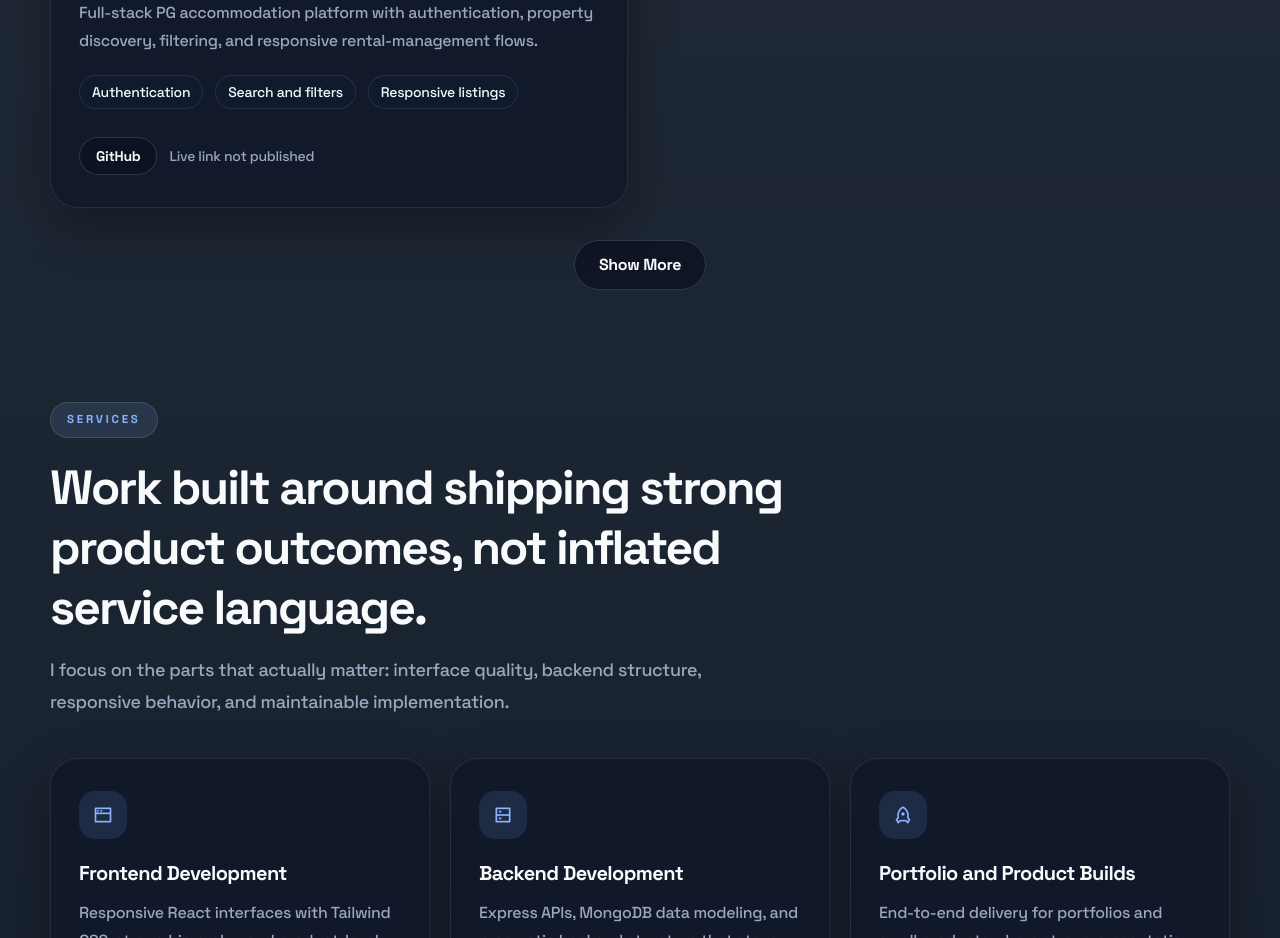
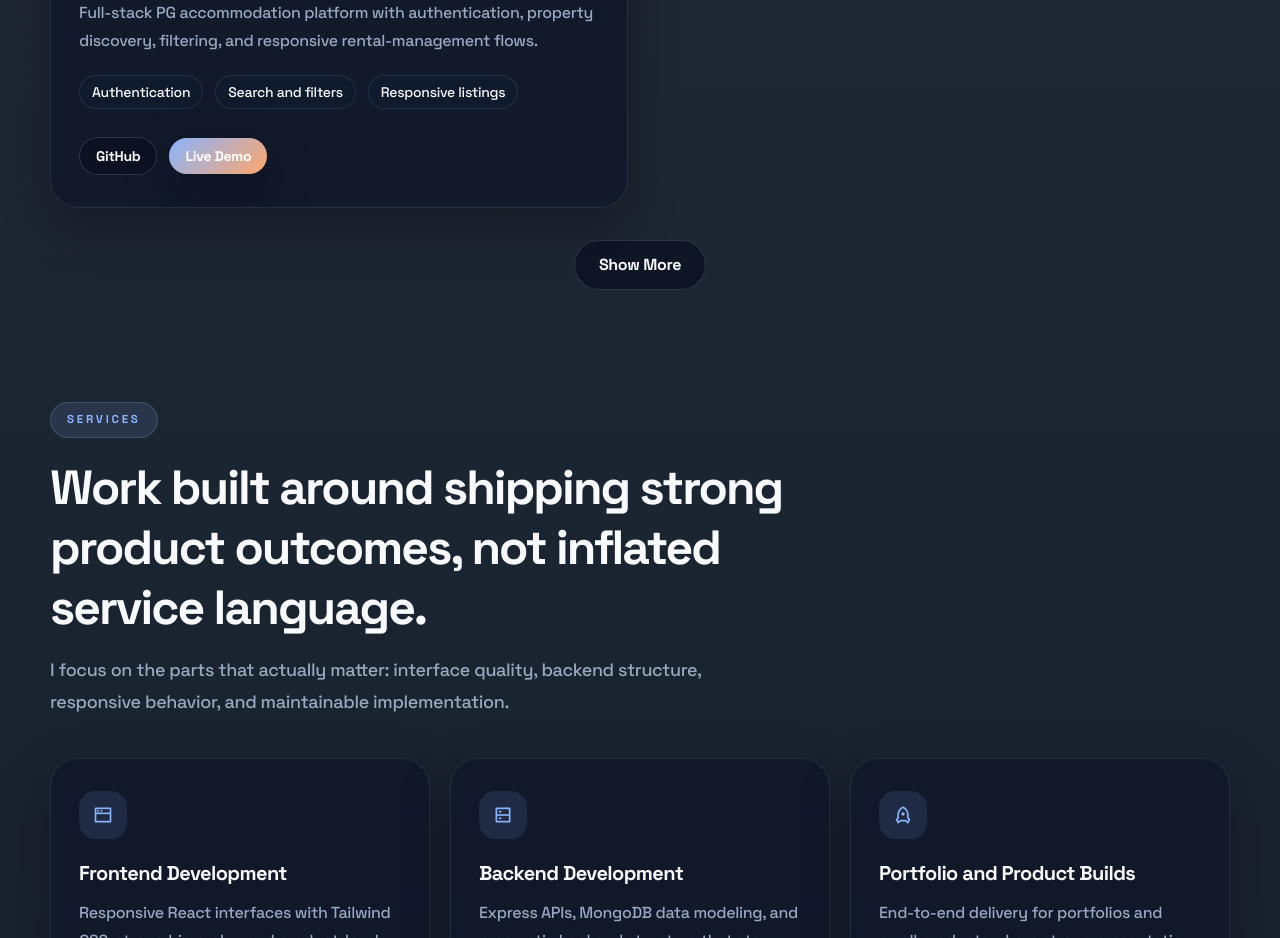
Before and after one commit to om2511/Om-Prajapati-Portfolio, a React (Vite) app in the folder frontend/: page / in a window 1280 px wide. Shown: the part 3700-4638 px from the top of the page. Built offline with nearby package versions, Linux system fonts and the light colour scheme; no server answers.

Commit message:
Live url added for pg search project

```diff
--- a/frontend/src/data/portfolio.js
+++ b/frontend/src/data/portfolio.js
@@ -108,7 +108,7 @@ export const projects = [
       "Full-stack PG accommodation platform with authentication, property discovery, filtering, and responsive rental-management flows.",
     image: "/PG-Search.png",
     githubUrl: "https://github.com/om2511/pg-search-website/tree/my-branch",
-    liveUrl: "",
+    liveUrl: "https://pg-search-website.vercel.app/",
     highlights: ["Authentication", "Search and filters", "Responsive listings"]
   },
   {
```
Also changed, not shown: 2 other files (tests, documents, lock files or other folders).
